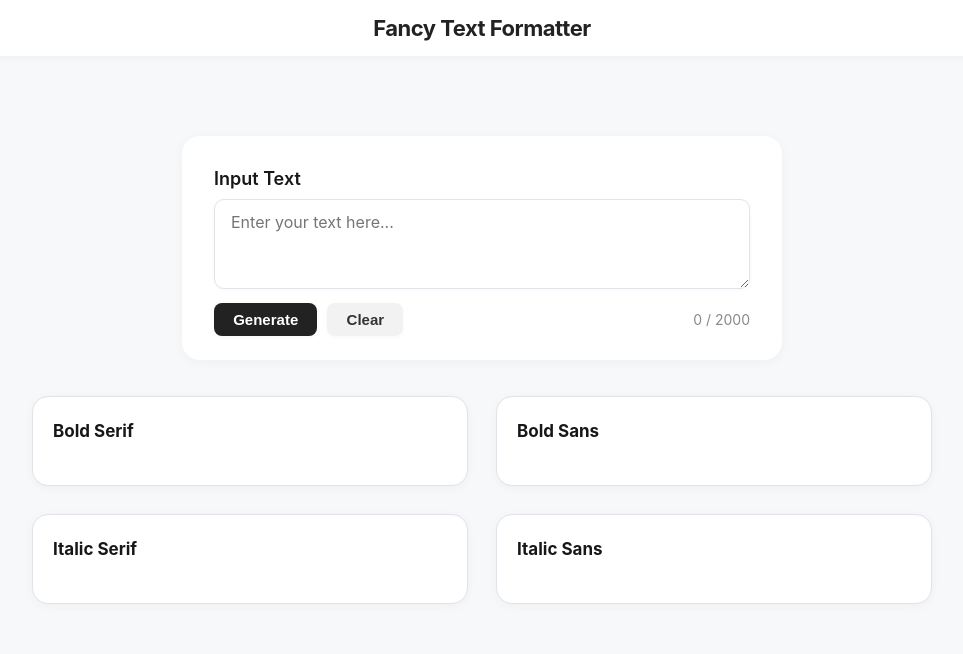
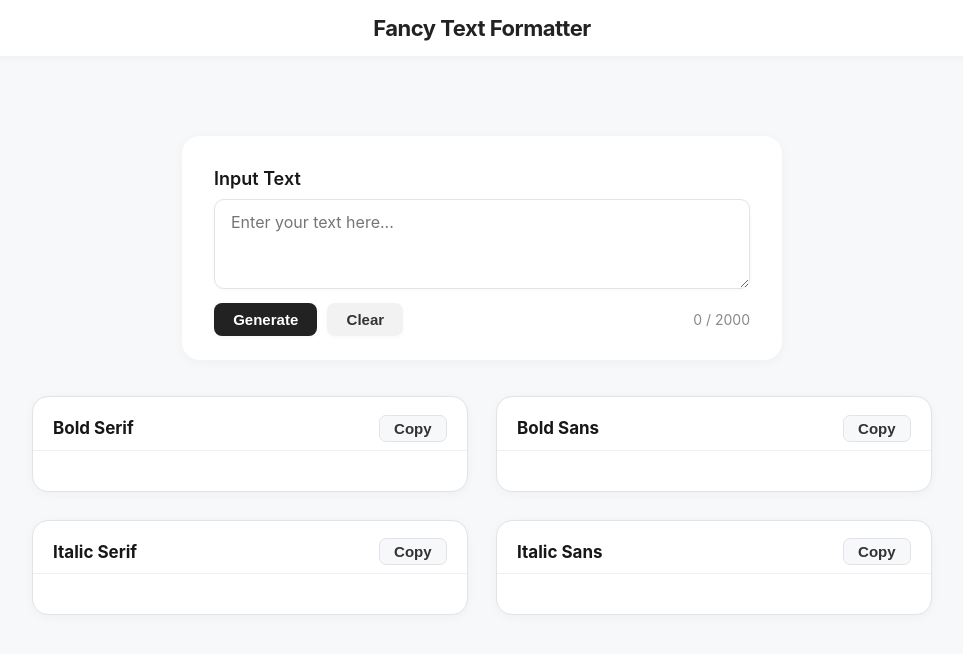
Before and after one commit to barnett-yuxiang/fancy-text-formatter, a Next.js app: page / in a window 1280 px wide. Shown: the top 654 px of the page, without its empty margins (158-1121 px from the left). Built offline with nearby package versions, Linux system fonts and the light colour scheme.

Commit message:
Refactor InputArea and ResultGrid components to improve state management and functionality; implement text generation logic and clipboard copy feature for results display.

```diff
--- a/src/app/InputArea.tsx
+++ b/src/app/InputArea.tsx
@@ -1,17 +1,18 @@
 "use client";
 
-import React, { useState } from "react";
+import React from "react";
 
 const MAX_LENGTH = 2000;
 
-const InputArea: React.FC = () => {
-  const [value, setValue] = useState("");
+type InputAreaProps = {
+  value: string;
+  setValue: (v: string) => void;
+  onGenerate: () => void;
+};
 
+const InputArea: React.FC<InputAreaProps> = ({ value, setValue, onGenerate }) => {
   const handleClear = () => setValue("");
   const handleChange = (e: React.ChangeEvent<HTMLTextAreaElement>) => setValue(e.target.value);
-  const handleGenerate = () => {
-    // Placeholder for future transformation logic
-  };
 
   return (
     <section
@@ -53,7 +54,7 @@ const InputArea: React.FC = () => {
       <div style={{ display: "flex", justifyContent: "space-between", alignItems: "center", marginTop: 10 }}>
         <div>
           <button
-            onClick={handleGenerate}
+            onClick={onGenerate}
             style={{
               background: "#222",
               color: "#fff",
--- a/src/app/ResultGrid.tsx
+++ b/src/app/ResultGrid.tsx
@@ -1,13 +1,50 @@
-import React from "react";
+"use client";
 
-const labels = [
-  "Bold Serif",
-  "Bold Sans",
-  "Italic Serif",
-  "Italic Sans",
+import React, { useState } from "react";
+
+type Results = {
+  boldSerif: string;
+  boldSans: string;
+  italicSerif: string;
+  italicSans: string;
+};
+
+type ResultGridProps = {
+  results: Results;
+};
+
+const cards = [
+  { key: "boldSerif", label: "Bold Serif" },
+  { key: "boldSans", label: "Bold Sans" },
+  { key: "italicSerif", label: "Italic Serif" },
+  { key: "italicSans", label: "Italic Sans" },
 ];
 
-const ResultGrid: React.FC = () => (
+const CheckmarkIcon = () => (
+  <svg width="20" height="20" viewBox="0 0 20 20" fill="none" style={{ display: 'block' }}>
+    <circle cx="10" cy="10" r="10" fill="#22bb55" />
+    <path d="M6 10.5L9 13.5L14 8.5" stroke="white" strokeWidth="2" strokeLinecap="round" strokeLinejoin="round"/>
+  </svg>
+);
+
+const ResultGrid: React.FC<ResultGridProps> = ({ results }) => {
+  const [copied, setCopied] = useState<{ [key: string]: boolean }>({});
+
+  const handleCopy = async (key: string) => {
+    const text = results[key as keyof Results];
+    if (!text) return;
+    try {
+      await navigator.clipboard.writeText(text);
+      setCopied((prev) => ({ ...prev, [key]: true }));
+      setTimeout(() => {
+        setCopied((prev) => ({ ...prev, [key]: false }));
+      }, 1500);
+    } catch (e) {
+      // Optionally handle copy error
+    }
+  };
+
+  return (
     <section
       style={{
         display: "grid",
@@ -18,14 +55,14 @@ const ResultGrid: React.FC = () => (
         maxWidth: 900,
       }}
     >
-    {labels.map((label) => (
+      {cards.map(({ key, label }) => (
         <div
-        key={label}
+          key={key}
           style={{
             background: "#fff",
             borderRadius: 16,
             boxShadow: "0 2px 10px 0 rgba(0,0,0,0.04)",
-          padding: "1.5rem 1.25rem 1.25rem 1.25rem",
+            padding: 0,
             minHeight: 90,
             display: "flex",
             flexDirection: "column",
@@ -34,11 +71,42 @@ const ResultGrid: React.FC = () => (
             transition: "box-shadow 0.2s, border 0.2s",
           }}
         >
-        <span style={{ fontWeight: 700, fontSize: 17, marginBottom: 10 }}>{label}</span>
-        {/* Stylized text will go here */}
+          {/* Title bar */}
+          <div style={{ display: 'flex', alignItems: 'center', justifyContent: 'space-between', padding: '1.1rem 1.25rem 0.5rem 1.25rem', borderBottom: '1px solid #f0f0f0' }}>
+            <span style={{ fontWeight: 700, fontSize: 17 }}>{label}</span>
+            <div style={{ display: 'flex', alignItems: 'center' }}>
+              {copied[key] && (
+                <span style={{ display: 'flex', alignItems: 'center', marginRight: 8 }}><CheckmarkIcon /></span>
+              )}
+              <button
+                onClick={() => handleCopy(key)}
+                style={{
+                  marginLeft: 12,
+                  background: '#f7f8fa',
+                  border: '1px solid #e0e3e8',
+                  borderRadius: 7,
+                  padding: '0.25rem 0.9rem',
+                  fontWeight: 600,
+                  fontSize: 15,
+                  cursor: 'pointer',
+                  color: '#333',
+                  transition: 'background 0.2s',
+                  display: 'flex',
+                  alignItems: 'center',
+                }}
+              >
+                Copy
+              </button>
+            </div>
+          </div>
+          {/* Content */}
+          <div style={{ padding: '1.1rem 1.25rem 1.25rem 1.25rem', fontSize: 18, wordBreak: 'break-word', minHeight: 40 }}>
+            {results[key as keyof Results]}
+          </div>
         </div>
       ))}
     </section>
   );
+};
 
 export default ResultGrid;
--- a/src/app/page.tsx
+++ b/src/app/page.tsx
@@ -1,9 +1,33 @@
-import React from "react";
+"use client";
+import React, { useState } from "react";
 import Header from "./Header";
 import InputArea from "./InputArea";
 import ResultGrid from "./ResultGrid";
 
+// Placeholder for text transformation logic
+function generateAllStyles(input: string) {
+  // For now, just return the input for all four styles
+  return {
+    boldSerif: input,
+    boldSans: input,
+    italicSerif: input,
+    italicSans: input,
+  };
+}
+
 export default function Home() {
+  const [input, setInput] = useState("");
+  const [results, setResults] = useState({
+    boldSerif: "",
+    boldSans: "",
+    italicSerif: "",
+    italicSans: "",
+  });
+
+  const handleGenerate = () => {
+    setResults(generateAllStyles(input));
+  };
+
   return (
     <div
       style={{
@@ -17,8 +41,8 @@ export default function Home() {
     >
       <Header />
       <main style={{ width: '100%', display: 'flex', flexDirection: 'column', alignItems: 'center', marginTop: 80 }}>
-        <InputArea />
-        <ResultGrid />
+        <InputArea value={input} setValue={setInput} onGenerate={handleGenerate} />
+        <ResultGrid results={results} />
         {/* Message Area can remain here for future use */}
         <section style={{ marginTop: 40, minHeight: 32, color: "#d23c3c", fontWeight: 500, fontSize: 16 }}>
           {/* User feedback messages will go here */}
```
Lines whose indentation alone changed are shown as unchanged.
